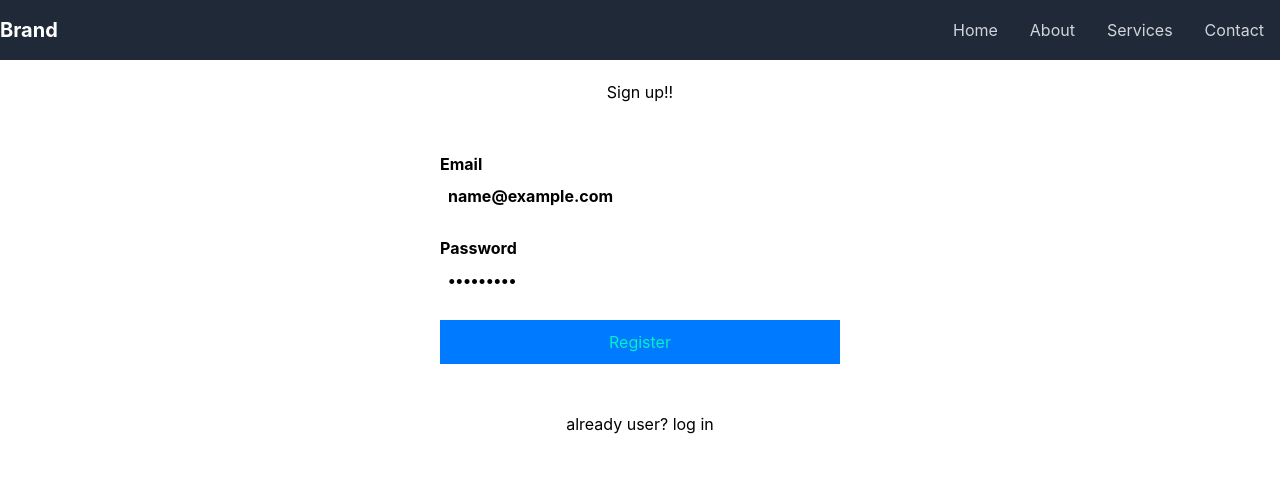
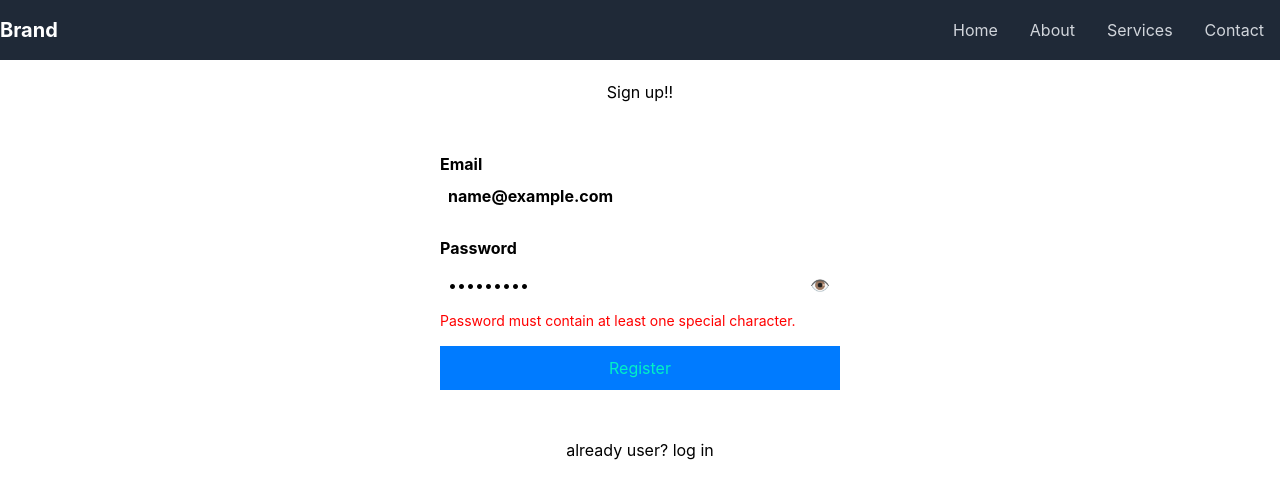
Before and after one commit to nayangupta0503/react-demo, a React (Create React App) app: page / in a window 1280 px wide. Both pictures are taken after typing "name@example.com", "Sample123" into the empty fields and a click on the button "Register". Shown: the top 498 px of the page. Built offline with nearby package versions, Linux system fonts and the light colour scheme; no server answers; the database is empty.

Commit message:
validation added

```diff
--- a/src/App.jsx
+++ b/src/App.jsx
@@ -1,16 +1,50 @@
-import React, { Component } from "react";
+import React, { useState } from "react";
 import { db } from "./firebase";
 import { collection, query, where, getDocs, addDoc } from "firebase/firestore";
 
 import { useNavigate } from "react-router-dom";
 
+
 export default function App() {
   const navigate = useNavigate();
+  const [showPassword, setShowPassword] = useState(false);
+  const [passwordError, setPasswordError] = useState('');
+  const [password, setPassword] = useState('');
+
+  const validatePassword = (password) => {
+    const minLength = 8;
+    const hasUpperCase = /[A-Z]/.test(password);
+    const hasLowerCase = /[a-z]/.test(password);
+    const hasNumber = /[0-9]/.test(password);
+    const hasSpecialChar = /[!@#$%^&*(),.?":{}|<>]/.test(password);
+
+    if (password.length < minLength) {
+      return `Password must be at least ${minLength} characters long.`;
+    }
+    if (!hasUpperCase) {
+      return 'Password must contain at least one uppercase letter.';
+    }
+    if (!hasLowerCase) {
+      return 'Password must contain at least one lowercase letter.';
+    }
+    if (!hasNumber) {
+      return 'Password must contain at least one number.';
+    }
+    if (!hasSpecialChar) {
+      return 'Password must contain at least one special character.';
+    }
+    return '';
+  };
 
   const submit = async (event) => {
     event.preventDefault();
+
+    const passwordValidationMessage = validatePassword(password);
+    if (passwordValidationMessage) {
+      setPasswordError(passwordValidationMessage);
+      return;
+    }
     const email = document.getElementById("email").value;
-    const password = document.getElementById("password").value;
 
     try {
       // Create a query to check if the email already exists
@@ -36,6 +70,10 @@ export default function App() {
     }
   };
 
+  const togglePasswordVisibility = () => {
+    setShowPassword(!showPassword);
+  };
+
   return (
     <>
     <div className="form-container">
@@ -48,13 +86,24 @@ export default function App() {
           <input type="email" id="email"/>
           </label>
         </div>
-        <div className="form-group">
-        <label>Password
+        <div className="form-group password-group">
+        <label>Password</label>
+        <div className="password-input-wrapper">
         <input
-          type="password"
+          type={showPassword ? 'text' : 'password'}
           id="password"
-        />
-        </label>
+          value={password}
+          onChange={(e) =>{
+            setPassword(e.target.value);
+            setPasswordError('');
+          }}
+          required
+          />
+        <button type="button" className="eye-button" onClick={togglePasswordVisibility}>
+              {showPassword ? '🙈' : '👁️'}
+            </button>
+        </div>
+        {passwordError && <p className="error-message">{passwordError}</p>}
         </div>
         <button className="submit-button" type="submit" id="submit">
           Register
--- a/src/pages/LoginForm.jsx
+++ b/src/pages/LoginForm.jsx
@@ -56,7 +56,7 @@ const LoginForm = () => {
               type={showPassword ? 'text' : 'password'}
               id="password"
               value={password}
-              onChange={(e) => setPassword(e.target.value)}
+              onChange={(e) =>setPassword(e.target.value)}
               required
             />
             <button type="button" className="eye-button" onClick={togglePasswordVisibility}>
--- a/src/style/signup.css
+++ b/src/style/signup.css
@@ -68,3 +68,9 @@
     display: flex;
     align-items: center;
   }
+
+  .error-message {
+    color: red;
+    font-size: 14px;
+    margin-top: 5px;
+  }
```
